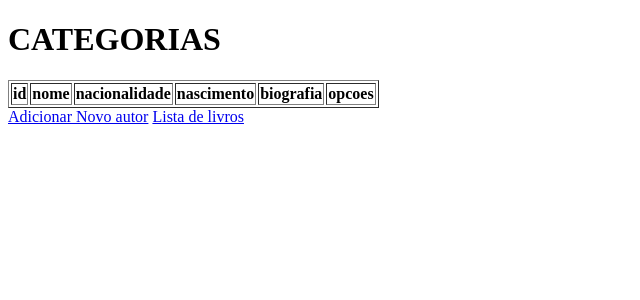
After one commit to Raikor727-7/livraria-django, a Django app: page /livros/lista_autores/ in a window 1280 px wide. The commit adds this page. Shown: the top 300 px of the page, without its empty margins (0-640 px from the left). Run offline with Django 5.2, Linux system fonts and the light colour scheme; data that the repository does not hold is empty.

Commit message:
crud de autores

```diff
--- a/livros/templates/livros/lista.html
+++ b/livros/templates/livros/lista.html
@@ -26,6 +26,7 @@
 
     <a href="{% url 'listar_editoras' %}">Lista de editoras</a>
     <a href="{% url 'listar_categorias' %}">Lista de categorias</a>
+    <a href="{% url 'listar_autores' %}">Lista de autores</a>
 
     <!-- 📊 TABELA DE LIVROS -->
     <table border="1">
--- /dev/null
+++ b/livros/templates/livros/lista_autores.html
@@ -0,0 +1,36 @@
+<!DOCTYPE html>
+<html lang="en">
+<head>
+    <meta charset="UTF-8">
+    <meta name="viewport" content="width=device-width, initial-scale=1.0">
+    <title>Lista autores</title>
+</head>
+<body>
+    <h1>CATEGORIAS</h1>
+    <table border="1">
+        <tr>
+            <th>id</th>
+            <th>nome</th>
+            <th>nacionalidade</th>
+            <th>nascimento</th>
+            <th>biografia</th>
+            <th>opcoes</th>
+        </tr>
+        {% for autor in autores %}
+        <tr>
+            <td>{{autor.id_autor}}</td>
+            <td>{{autor.nome_autor}}</td>
+            <td>{{autor.nacionalidade}}</td>
+            <td>{{autor.data_nascimento}}</td>
+            <td>{{autor.biografia}}</td>
+            <td>
+                <a href="{% url 'editar_autor' autor.id_autor %}">Editar</a>
+                <a href="{% url 'excluir_autor' autor.id_autor %}">Excluir</a>
+            </td>
+        </tr>
+        {% endfor %}
+    </table>
+    <a href="{% url 'adicionar_autor' %}">Adicionar Novo autor</a>
+    <a href="{% url 'listar_livros' %}">Lista de livros</a>
+</body>
+</html>
--- a/livros/urls.py
+++ b/livros/urls.py
@@ -39,4 +39,13 @@ urlpatterns = [
 
     path('excluir_categoria/<int:id_categoria>/', views.excluir_categorias, name='excluir_categoria'),
 
+    #lista autores
+    path('lista_autores/', views.listar_autores, name='listar_autores'),
+
+    path('adicionar_autor', views.adicionar_autor, name='adicionar_autor'),
+
+    path('editar_autor/<int:id_autor>/', views.editar_autor, name='editar_autor'),
+
+    path('excluir_autor/<int:id_autor>/', views.excluir_autor, name='excluir_autor'),
+
 ]
--- a/livros/views.py
+++ b/livros/views.py
@@ -1,6 +1,6 @@
 import time
 from django.shortcuts import render, get_object_or_404, redirect
-from .models import Livros, Editoras, Categorias
+from .models import Livros, Editoras, Categorias, Autores
 from django.contrib import messages
 
 # Create your views here.
@@ -344,3 +344,79 @@ def excluir_categorias(request, id_categoria):
         return redirect('listar_categorias')
     else:
         return render(request, 'livros/excluir_categoria.html', {'categoria': categoria})
+
+# CRUD AUTORES
+
+def listar_autores(request):
+    autores = Autores.objects.all()
+    return render(request, 'livros/lista_autores.html', {'autores': autores})
+
+def adicionar_autor(request):
+    if request.method == 'POST':
+        nome = request.POST.get('nome_autor')
+        nacionalidade = request.POST.get('nacionalidade')
+        data = request.POST.get('data_nascimento')
+        biografia = request.POST.get('biografia')
+
+        if not nome:
+            messages.error(request, 'Nome nao pode ser nulo')
+            return render(request, 'livros/forms_autor.html')
+
+        if Autores.objects.filter(nome_autor=nome):
+            messages.error(request, 'nome existe')
+            return render(request, 'livros/forms_autor.html')
+
+        autor = Autores.objects.create(
+            nome_autor = nome,
+            nacionalidade = nacionalidade or None,
+            data_nascimento = data or None,
+            biografia = biografia or None,
+        )
+
+
+        messages.success(request, 'autor criado com exito')
+        return redirect('listar_autores')
+    else:
+        return render(request, 'livros/forms_autor.html')
+
+def editar_autor(request, id_autor):
+    autor = get_object_or_404(Autores, id_autor=id_autor)
+
+    if request.method == 'POST':
+        nome = request.POST.get('nome_autor')
+        nacionalidade = request.POST.get('nacionalidade')
+        data = request.POST.get('data_nascimento')
+        biografia = request.POST.get('biografia')
+
+        if not nome:
+            messages.error(request, 'Nome nao pode ser nulo')
+            return render(request, 'livros/forms_autor.html')
+
+        if Autores.objects.filter(nome_autor=nome):
+            messages.error(request, 'nome existe')
+            return render(request, 'livros/forms_autor.html')
+
+        autor.nome_autor = nome
+        autor.nacionalidade = nacionalidade
+        autor.data_nascimento = data
+        autor.biografia = biografia
+
+        autor.save()
+
+        messages.success(request, 'autor salvo com sucesso')
+        return redirect('listar_autores')
+
+    else:
+        return render(request, 'livros/editar_autor.html', {'autor': autor})
+
+
+def excluir_autor(request, id_autor):
+    autor = get_object_or_404(Autores, id_autor=id_autor)
+
+    if request.method == 'POST':
+        autor.delete()
+        autor.delete()
+        messages.success(request, 'autor excluida com exito')
+        return redirect('listar_autores')
+    else:
+        return render(request, 'livros/excluir_autor.html', {'autor': autor})
```
Also changed, not shown: livros/templates/livros/editar_autor.html (added, +19 -0 lines), livros/templates/livros/excluir_autor.html (added, +25 -0 lines), livros/templates/livros/forms_autor.html (added, +19 -0 lines), data/livraria.db.
